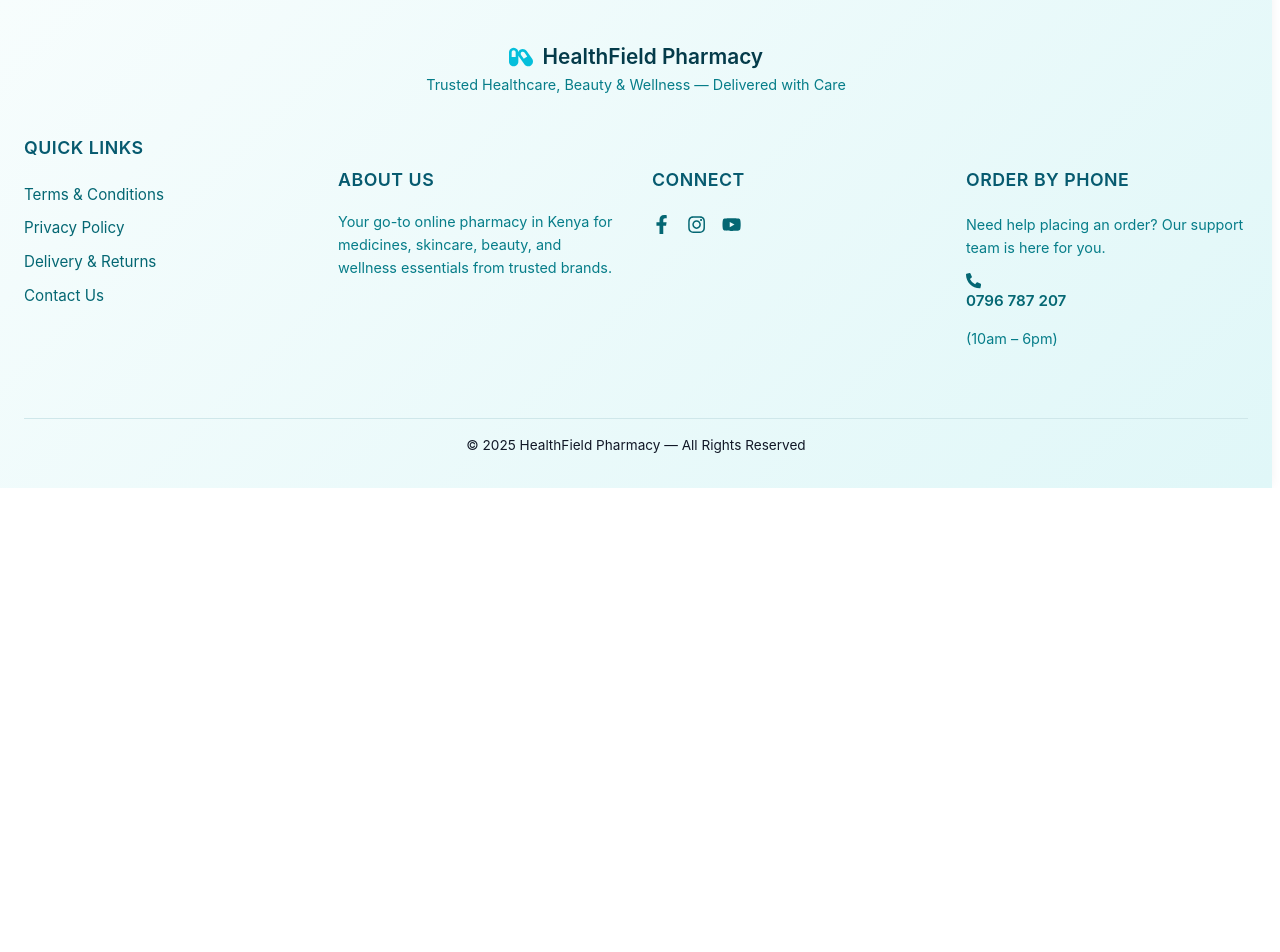
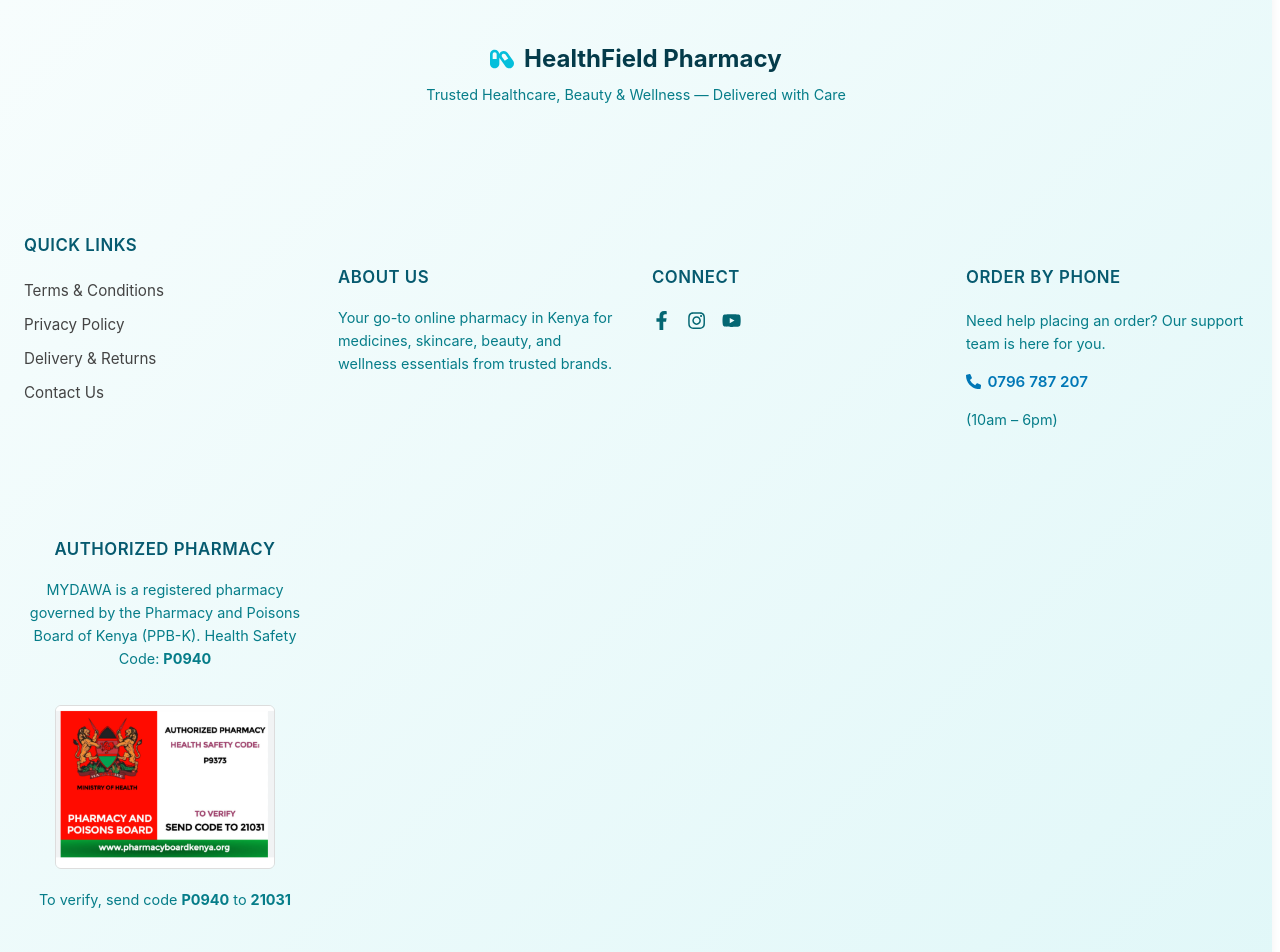
Before and after one commit to Austine-hub/HealthField2, a React (Vite) app: page /cart in a window 1280 px wide. Shown: the part 460-1412 px from the top of the page. Before the commit the page ends 948 px from the top, so only its background shows below. Built offline with nearby package versions, Linux system fonts and the light colour scheme.

Commit message:
added the license phto to my footer

```diff
--- a/src/components/footer/Footer.module.css
+++ b/src/components/footer/Footer.module.css
@@ -13,6 +13,174 @@
   --transition: all 0.3s ease-in-out;
   --font-main: "Inter", "Segoe UI", Arial, sans-serif;
 }
+
+
+.footer {
+  background: linear-gradient(180deg, #f9f9ff 0%, #eef1f8 100%);
+  color: #333;
+  font-family: "Inter", system-ui, sans-serif;
+  padding: 3rem 1.5rem 1rem;
+}
+
+.container {
+  max-width: 1200px;
+  margin: 0 auto;
+  display: flex;
+  flex-direction: column;
+  gap: 2.5rem;
+}
+
+.brand {
+  text-align: center;
+}
+
+.logoContainer {
+  display: flex;
+  justify-content: center;
+  align-items: center;
+  gap: 0.5rem;
+}
+
+.logoIcon {
+  color: #0077b6;
+  font-size: 1.75rem;
+}
+
+.logoText {
+  font-weight: 700;
+  font-size: 1.5rem;
+}
+
+.tagline {
+  color: #666;
+  margin-top: 0.3rem;
+  font-size: 0.95rem;
+}
+
+.linksGrid {
+  display: grid;
+  grid-template-columns: repeat(auto-fit, minmax(230px, 1fr));
+  gap: 2rem;
+}
+
+.linkSection {
+  display: flex;
+  flex-direction: column;
+  gap: 0.75rem;
+}
+
+.sectionTitle {
+  font-weight: 600;
+  font-size: 1.05rem;
+  margin-bottom: 0.5rem;
+  color: #222;
+}
+
+.linkSection ul {
+  list-style: none;
+  padding: 0;
+  margin: 0;
+}
+
+.linkSection li a {
+  color: #444;
+  text-decoration: none;
+  transition: color 0.2s ease;
+}
+
+.linkSection li a:hover {
+  color: #0077b6;
+}
+
+.socials {
+  display: flex;
+  gap: 1rem;
+}
+
+.socials a {
+  color: #444;
+  font-size: 1.2rem;
+  transition: transform 0.2s, color 0.2s;
+}
+
+.socials a:hover {
+  color: #0077b6;
+  transform: scale(1.1);
+}
+
+.phoneSection .phoneLink {
+  display: flex;
+  align-items: center;
+  gap: 0.4rem;
+  color: #0077b6;
+  font-weight: 600;
+  text-decoration: none;
+}
+
+.phoneSection .phoneLink:hover {
+  text-decoration: underline;
+}
+
+.phoneHours {
+  color: #666;
+  font-size: 0.9rem;
+}
+
+/* === Authorized Pharmacy Section === */
+.authorized {
+  text-align: center;
+}
+
+.authText {
+  font-size: 0.9rem;
+  color: #333;
+}
+
+.authImageContainer {
+  margin: 0.75rem auto;
+  display: flex;
+  justify-content: center;
+}
+
+.authImageContainer img {
+  max-width: 220px;
+  width: 100%;
+  height: auto;
+  border-radius: 6px;
+  border: 1px solid #ddd;
+}
+
+.verifyText {
+  font-size: 0.85rem;
+  color: #555;
+}
+
+.bottomBar {
+  border-top: 1px solid #ddd;
+  text-align: center;
+  padding-top: 1rem;
+  margin-top: 2rem;
+  font-size: 0.85rem;
+  color: #555;
+}
+
+/* === Responsive Design === */
+@media (max-width: 768px) {
+  .linksGrid {
+    grid-template-columns: 1fr;
+    text-align: center;
+  }
+
+  .socials {
+    justify-content: center;
+  }
+
+  .logoText {
+    font-size: 1.3rem;
+  }
+}
+
+
 
 /* ---------- Base Footer ---------- */
 .footer {
--- a/src/components/footer/Footer.tsx
+++ b/src/components/footer/Footer.tsx
@@ -91,8 +91,7 @@
             </div>
           </section>
 
-
-             <section className={`${styles.linkSection} ${styles.phoneSection}`}>
+          <section className={`${styles.linkSection} ${styles.phoneSection}`}>
             <h3 className={styles.sectionTitle}>Order by Phone</h3>
             <p className={styles.phoneText}>
               Need help placing an order? Our support team is here for you.
@@ -101,6 +100,25 @@
               <FaPhoneAlt aria-hidden="true" /> 0796 787 207
             </a>
             <p className={styles.phoneHours}>(10am – 6pm)</p>
+          </section>
+
+          {/* ===== Authorized Pharmacy Section ===== */}
+          <section className={clsx(styles.linkSection, styles.authorized)}>
+            <h3 className={styles.sectionTitle}>Authorized Pharmacy</h3>
+            <p className={styles.authText}>
+              MYDAWA is a registered pharmacy governed by the Pharmacy and Poisons
+              Board of Kenya (PPB-K). Health Safety Code: <strong>P0940</strong>
+            </p>
+            <div className={styles.authImageContainer}>
+              <img
+                src="/license.png"
+                alt="Pharmacy and Poisons Board authorization"
+                loading="lazy"
+              />
+            </div>
+            <p className={styles.verifyText}>
+              To verify, send code <strong>P0940</strong> to <strong>21031</strong>
+            </p>
           </section>
         </div>
       </motion.div>
```
Also changed, not shown: public/license.png (added).
